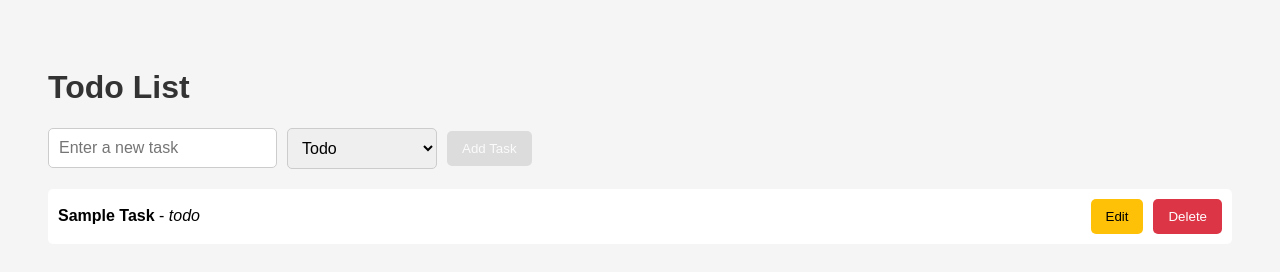
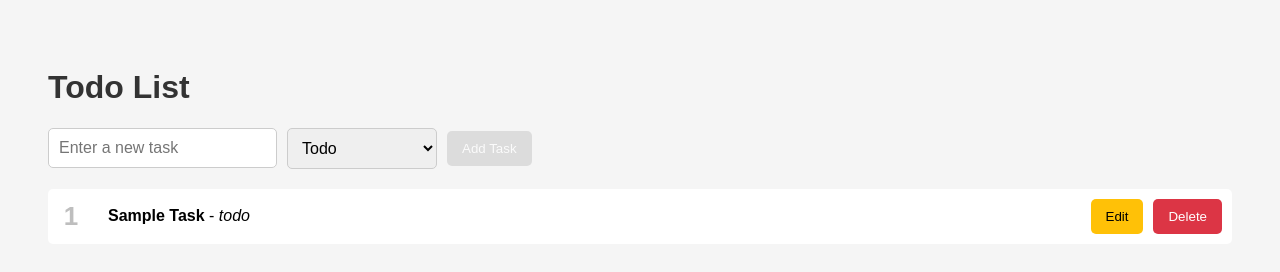
Before and after one commit to iroshanaRavishan/fullstack-todoapp-with-mongodb-docker-cicd, a website: page public/index.html in a window 1280 px wide. Drawn offline with Linux system fonts and the light colour scheme; no server answers.

Commit message:
add styles to the numbers in the list

```diff
--- a/public/index.html
+++ b/public/index.html
@@ -50,13 +50,32 @@
       padding: 0;
     }
     li {
+      counter-increment: task-counter;
+      position: relative;
       margin: 10px 0;
-      padding: 10px;
+      padding: 10px 10px 10px 60px; /* add left padding for the number */
       background: #fff;
       border-radius: 5px;
       display: flex;
       justify-content: space-between;
       align-items: center;
+    }
+
+    /* Number circle before each task */
+    li::before {
+      content: counter(task-counter);
+      position: absolute;
+      left: 10px;
+      top: 50%;
+      transform: translateY(-50%);
+      color: rgb(190, 190, 190);
+      width: 26px;
+      height: 26px;
+      display: flex;
+      justify-content: center;
+      align-items: center;
+      font-weight: bold;
+      font-size: 26px;
     }
     .task-buttons {
       display: flex;
```
